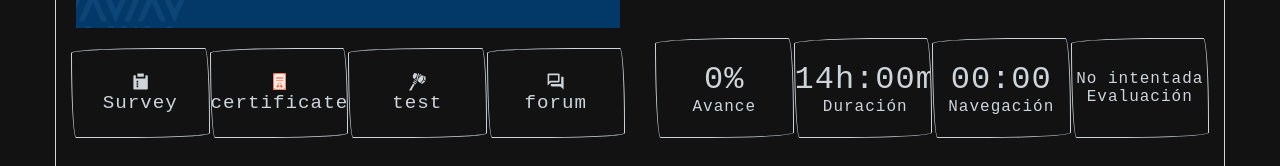
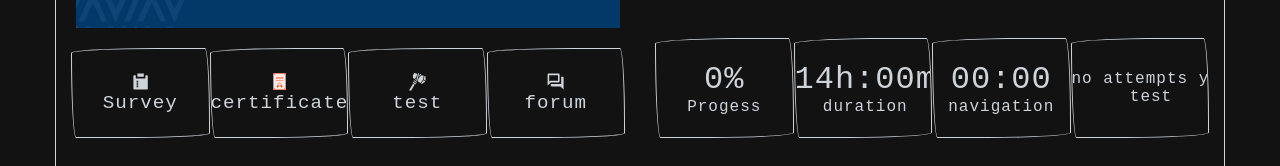
Before and after one commit to flportilla/lms, a React (Create React App) app: page /Student in a window 1280 px wide. Shown: the part 473-639 px from the top of the page. Built offline with nearby package versions, Linux system fonts and the light colour scheme.

Commit message:
Refactor indicator component

```diff
--- a/src/components/Indicators.js
+++ b/src/components/Indicators.js
@@ -2,45 +2,71 @@ import React from 'react'
 import Button from './Button'
 import '../style/student.css'
 
+const indicatorsButtons = [
+  {
+    id: 1,
+    onclick: null,
+    customClass: 'progress',
+    type: 'button',
+    children: {
+      text1: '0%',
+      text2: 'Progess'
+    }
+  },
+  {
+    id: 2,
+    onclick: null,
+    customClass: 'duration',
+    type: 'button',
+    children: {
+      text1: '14h:00m',
+      text2: 'duration'
+    }
+  },
+  {
+    id: 3,
+    onclick: null,
+    customClass: 'navegation',
+    type: 'button',
+    children: {
+      text1: '00:00',
+      text2: 'navigation'
+    }
+  },
+  {
+    id: 4,
+    onclick: null,
+    customClass: 'test',
+    type: 'button',
+    children: {
+      text1: 'no attempts yet',
+      text2: 'test'
+    }
+  }
+
+]
+
+
 const Indicators = () => {
 
   return (
+
     <div className='indicators'>
-      <Button
-        onClick={null}
-        customClass={'progress'}
-        type={'button'}
-      >
-        <span>0%</span>
-        <span>Avance</span>
-      </Button >
-
-      <Button
-        onClick={null}
-        customClass={'duration'}
-        type={'button'}
-      >
-        <span>14h:00m</span>
-        <span>Duración</span>
-      </Button >
-
-      <Button
-        onClick={null}
-        customClass={'navegation'}
-        type={'button'}
-      >
-        <span>00:00</span>
-        <span>Navegación</span>
-      </Button >
-
-      <Button
-        onClick={null}
-        customClass={'test'}
-        type={'button'}
-      >
-        <span>No intentada</span>
-        <span>Evaluación</span>
-      </Button >
+      {indicatorsButtons.map(indicator => {
+        return <Button
+          key={indicator.id}
+          onClick={indicator.onclick}
+          customClass={indicator.customClass}
+          type={indicator.type}
+        >
+          <span>
+            {indicator.children.text1}
+          </span>
+          <span>
+            {indicator.children.text2}
+          </span>
+        </Button>
+      })}
     </div>
   )
 }
```
